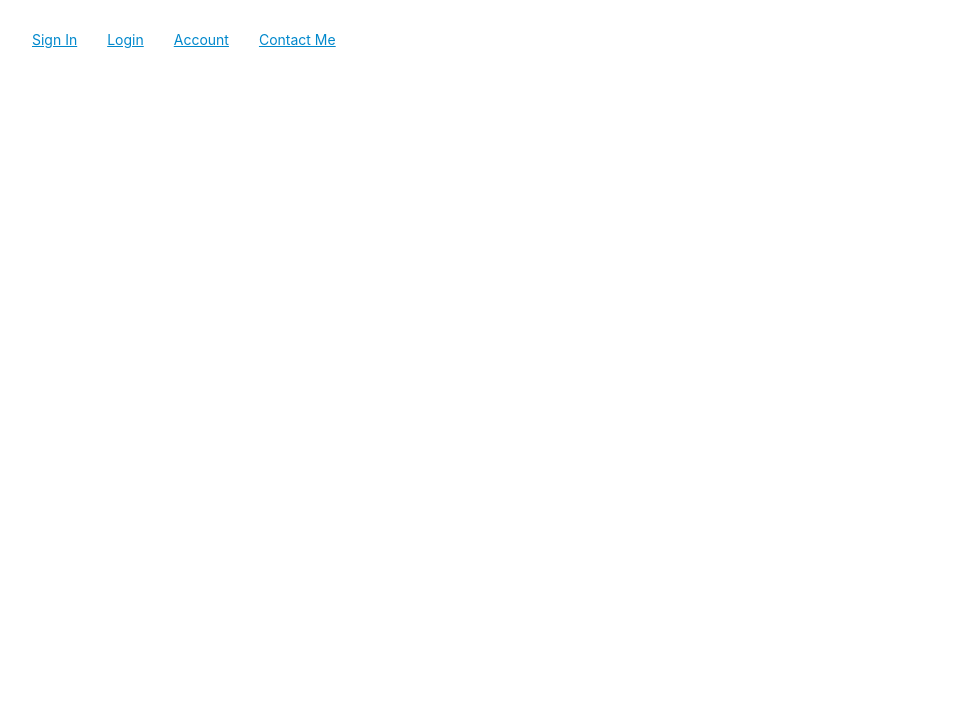
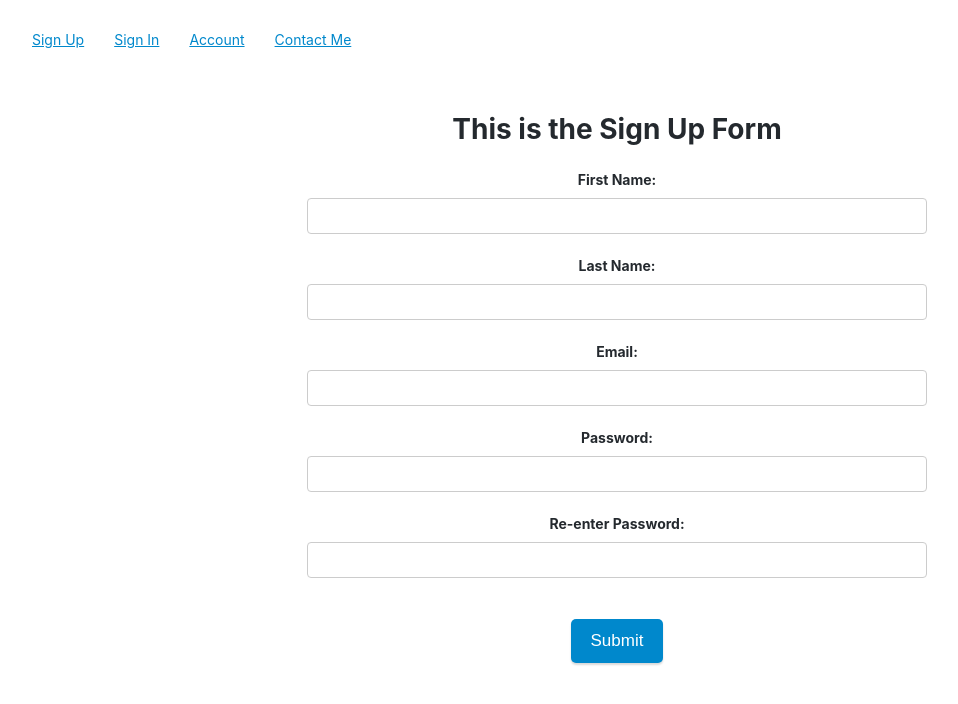
Before and after one commit to youjiaa/multipleFormValidation, a React (Create React App) app in the folder forms/: page /signup in a window 1280 px wide. Shown: the top 704 px of the page, without its empty margins (23-981 px from the left). Built offline with nearby package versions, Linux system fonts and the light colour scheme.

Commit message:
add signin and signup

```diff
--- a/forms/src/App.js
+++ b/forms/src/App.js
@@ -1,6 +1,6 @@
 import './App.css';
-import Signin from "./advanced-forms/signup"
-import Login from "./advanced-forms/signin"
+import Signup from "./advanced-forms/signup"
+import Signin from "./advanced-forms/signin"
 import Account from "./advanced-forms/account"
 import Contact from "./advanced-forms/contact"
 
@@ -20,10 +20,10 @@ function App() {
         <nav >
           <ul className="table">
           <li>
-              <Link to="/signin">Sign In</Link>
+              <Link to="/signup">Sign Up</Link>
               </li>
             <li>
-              <Link to="/login">Login</Link>
+              <Link to="/signin">Sign In</Link>
               </li>
             <li>
               <Link to="/account">Account</Link>
@@ -39,8 +39,8 @@ function App() {
           <Route path="/signin">
             <Signin />
             </Route>
-          <Route path="/login">
-            <Login />
+          <Route path="/signup">
+            <Signup />
           </Route>
           <Route path="/account">
             <Account />
--- a/forms/src/advanced-forms/signin.js
+++ b/forms/src/advanced-forms/signin.js
@@ -1,64 +1,39 @@
 import React from 'react'
-import { Formik } from 'formik';
 import './style.css'
+import { useFormik } from "formik";
 
 export default function Signin() {
+  const formik = useFormik({
+    initialValues: { email: "" },
+    onSubmit: values => {
+      alert(JSON.stringify(values, null, 2));
+    }
+  });
   return (
  <>
-          <h1>This is the Login Form</h1>
-     <Formik
-       initialValues={{ email: '', password: '' }}
-       validate={values => {
-         const errors = {};
-         if (!values.email) {
-           errors.email = 'Required';
-         } else if (
-           !/^[A-Z0-9._%+-]+@[A-Z0-9.-]+\.[A-Z]{2,}$/i.test(values.email)
-         ) {
-           errors.email = 'Invalid email address';
-         }
-         return errors;
-       }}
-       onSubmit={(values, { setSubmitting }) => {
-         setTimeout(() => {
-           alert(JSON.stringify(values, null, 2));
-           setSubmitting(false);
-         }, 400);
-       }}
-     >
-       {({
-         values,
-         errors,
-         touched,
-         handleChange,
-         handleBlur,
-         handleSubmit,
-         isSubmitting,
-         /* and other goodies */
-       }) => (
-         <form onSubmit={handleSubmit}>
+     <h1>This is the Sign In Form</h1>
+    <form onSubmit={formik.handleSubmit}>
+      <label htmlFor="email">Email Address</label>
       <input
+        id="email"
+        name="email"
         type="email"
-             name="email"
-             onChange={handleChange}
-             onBlur={handleBlur}
-             value={values.email}
+        onChange={formik.handleChange}
+        value={formik.values.email}
         />
-           {errors.email && touched.email && errors.email}
+
+      <label>Password:</label>
       <input
         type="password"
         name="password"
-             onChange={handleChange}
-             onBlur={handleBlur}
-             value={values.password}
+        onChange={formik.handleChange}
+        onBlur={formik.handleBlur}
+        value={formik.values.password}
       />
-           {errors.password && touched.password && errors.password}
-           <button type="submit" disabled={isSubmitting}>
-             Submit
-           </button>
+      <br />
+
+      <button type="submit">Submit</button>
       </form>
-       )}
-      </Formik>
       </>
-    )
+  );
 }
--- a/forms/src/advanced-forms/signup.js
+++ b/forms/src/advanced-forms/signup.js
@@ -7,7 +7,7 @@ export default function Signup() {
     <>
       <h1>This is the Sign Up Form</h1>
       <Formik
-        initialValues={{ firstName: "", lastName: "" }}
+        initialValues={{ firstName: "", lastName: "" , email: '', password: '' }}
         validate={values => {
           const errors = {};
           if (!values.firstName) {
@@ -16,6 +16,13 @@ export default function Signup() {
           if (!values.lastName) {
             errors.lastName = "lastName is Required";
           }
+           if (!values.email) {
+           errors.email = 'Required';
+         } else if (
+           !/^[A-Z0-9._%+-]+@[A-Z0-9.-]+\.[A-Z]{2,}$/i.test(values.email)
+         ) {
+           errors.email = 'Invalid email address';
+         }
           return errors;
         }}
         onSubmit={(values, { setSubmitting }) => {
@@ -25,17 +32,49 @@ export default function Signup() {
           }, 400);
         }}
       >
-        {({ isSubmitting }) => (
+        {({          values,
+         errors,
+         touched,
+         handleChange,
+         handleBlur,
+         handleSubmit, isSubmitting }) => (
           <Form>
-            <div>firstName</div>
+            <label>First Name:</label>
             <Field type="text" name="firstName" />
-            <br />
             <ErrorMessage name="firstName" component="div" />
             <br />
+
+            <label>Last Name:</label>
             <Field type="text" name="lastName" />
-            <br />
             <ErrorMessage name="lastName" component="div" />
             <br />
+
+            <label>Email:</label>
+             <input
+             type="email"
+             name="email"
+             onChange={handleChange}
+             onBlur={handleBlur}
+             value={values.email}
+           />
+            {errors.email && touched.email && errors.email}
+            <br />
+
+            <label>Password:</label>
+            <input
+             type="password"
+             name="password"
+             onChange={handleChange}
+             onBlur={handleBlur}
+             value={values.password}
+           />
+            {errors.password && touched.password && errors.password}
+            <br />
+
+            <label>Re-enter Password:</label>
+            <Field type="password" name="re-password" />
+            <br />
+
             <button type="submit" disabled={isSubmitting}>
               Submit
             </button>
```
Also changed, not shown: forms/src/advanced-forms/login.js (deleted, +0 -64 lines). Lines whose indentation alone changed are shown as unchanged.
